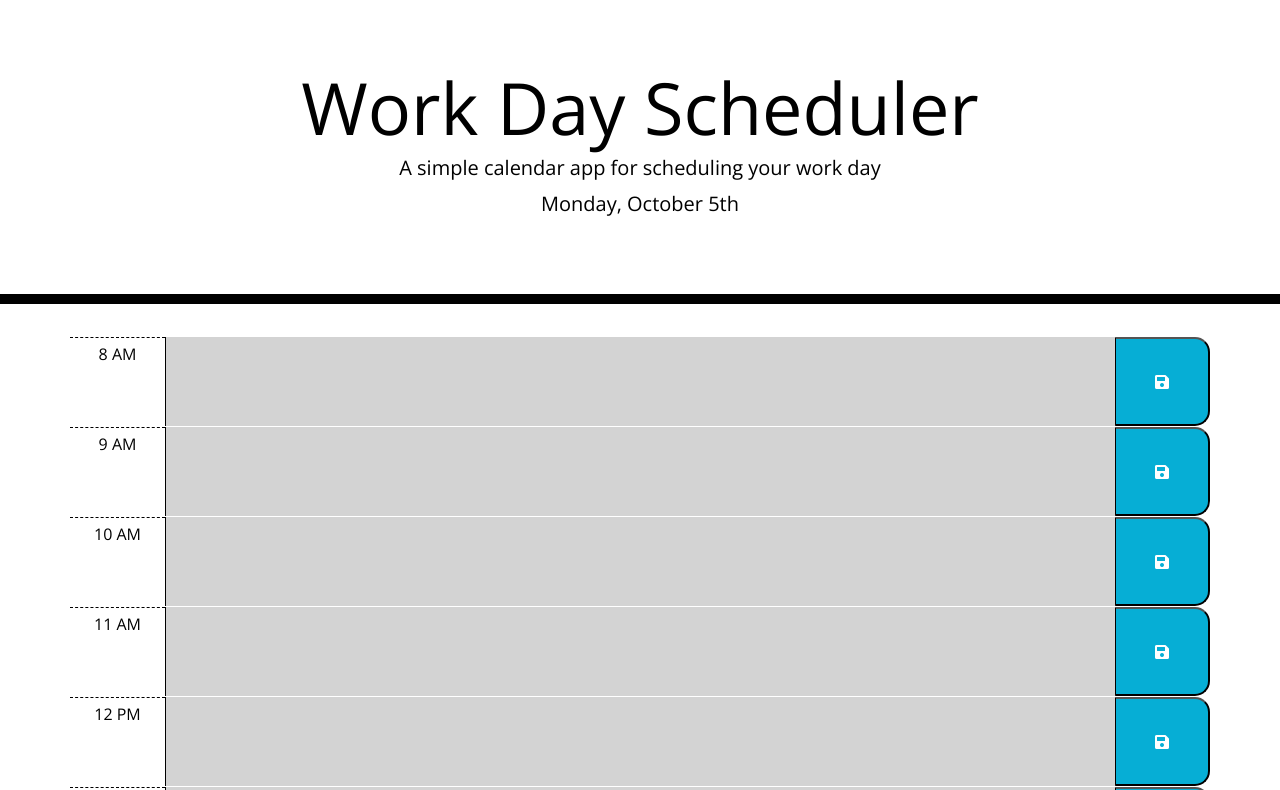
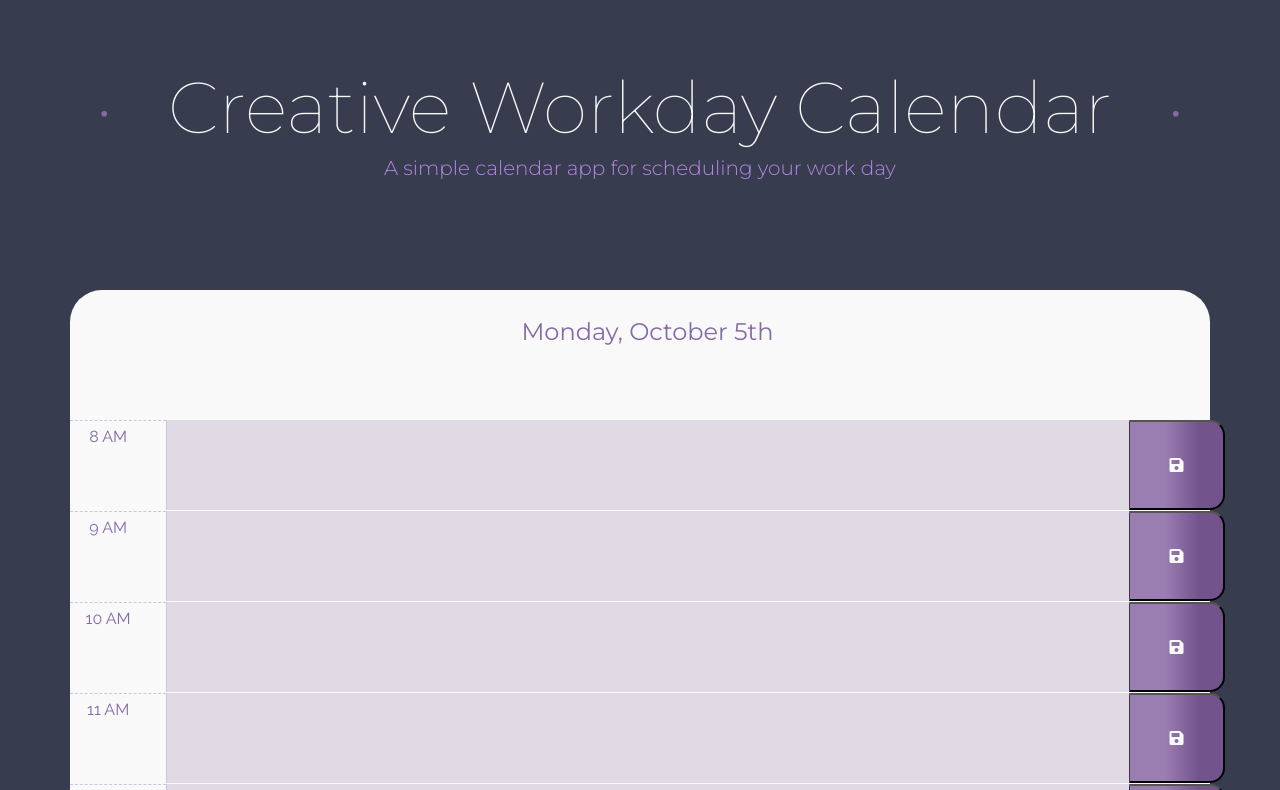
Before and after one commit to pmhagwood/workdayscheduler, a plain HTML site: page index.html in a window 1280 px wide. Shown: the top 790 px of the page. Drawn offline with nearby package versions, Linux system fonts and the light colour scheme.

Commit message:
design changes

```diff
--- a/index.html
+++ b/index.html
@@ -18,17 +18,18 @@
       href="https://fonts.googleapis.com/css?family=Open+Sans&display=swap"
       rel="stylesheet"
     />
+    <link href="https://fonts.googleapis.com/css2?family=Montserrat:ital,wght@0,100;0,200;0,300;0,400;0,500;0,600;0,700;1,100;1,200;1,300;1,400;1,500;1,600&family=Raleway:ital,wght@0,300;0,400;1,300;1,400&display=swap" rel="stylesheet">
     <link rel="stylesheet" href="style.css" />
     <title>Work Day Scheduler</title>
   </head>
 
   <body>
     <header class="jumbotron">
-      <h1 class="display-3">Work Day Scheduler</h1>
+      <h1 class="display-3"><i class="fas fa-circle"></i>Creative Workday Calendar<i class="fas fa-circle"></i></h1>
       <p class="lead">A simple calendar app for scheduling your work day</p>
-      <p id="currentDay" class="lead"></p>
     </header>
     <div class="container">
+      <p id="currentDay" class="day"></p>
       <!-- Timeblocks go here -->
       <!-- All these blocks can't include spaces in the HTML -->
       <!-- Row 1 -->
--- a/style.css
+++ b/style.css
@@ -2,23 +2,55 @@ body {
   font-family: 'Open Sans', sans-serif;
   font-size: 16px;
   line-height: 1;
+  background-color: #373c4f;
 }
 
 textarea{
+  font-family: 'Raleway', sans-serif;
   background: transparent;
   border: none;
   resize: none;
-  color: #000000;
-  border-left: 1px solid black;
+  color: #3e324d;
+  border-left: 1px solid #d0c4e1;
   padding: 10px;
 }
 
+.container {
+  background-color: #f9f9f9;
+  padding: 0px 0px 25px 15px;
+  border-radius: 2em;
+}
+
+.day {
+  font-family: 'Montserrat', sans-serif;
+  font-size: 1.5em;
+  text-align: center;
+  padding: 30px 0px 60px 0px;
+  color: #846aa7;
+}
+
 .jumbotron {
+  font-family: 'Montserrat', sans-serif;
   text-align: center;
   background-color: transparent;
-  color: black;
+  color: #f9f9f9;
   border-radius: 0;
-  border-bottom: 10px solid black;
+  /* border-bottom: 10px solid black; */
+}
+
+.lead {
+  color:#b587e0;
+}
+
+.fa-circle {
+  font-size:6px;
+  vertical-align: middle;
+  margin: 0px 5%;
+  color: #846aa7;
+}
+
+.display-3 {
+  font-weight: lighter;
 }
 
 .description{
@@ -26,44 +58,56 @@ textarea{
 }
 
 .time-block{
+  font-family: 'Raleway', sans-serif;
+  font-size: 1em;
   text-align: center;
   border-radius: 15px;
+  color:#846aa7;
+  margin-left: -20px;
 }
+
+/* .time-block::first-letter {
+  font-size:3em;
+} */
+
 
 .row {
   white-space: pre-wrap;
   height: 90px;
-  border-top: 1px solid white;;
+  /* border-top: 1px solid white;; */
+  margin-top: 1px;
 }
 
 .hour {
-  background-color: #ffffff;
-  color: #000000;
-  border-top: 1px dashed #000000;
+  /* background-color: #ffffff; */
+  /* color: #000000; */
+  border-top: 1px dashed #d0c4e1;
   padding-top:8px;
 }
 
 .past {
-  background-color: #d3d3d3;
-  color: rgb(40, 40, 40);
+  background-color: #dfdae4;
+  color: #3e324d;
 }
 
 .present {
-  background-color: #ff6961;
-  color: black;
+  background-color: #ce4949;
+  color: #f9f9f9;
 }
 
 .future {
-  background-color: #77dd77;
-  color: black;
+  background-color: #b4f7b6;
+  /* background-image: linear-gradient(to right, #846aa7 , #f9f9f9); */
+  color: #3e324d;
 }
 
 .saveBtn {
-  border-left: 1px solid black;
+  border-left: 1px solid #3e324d;
   border-top-right-radius: 15px;
   border-bottom-right-radius: 15px;
-  background-color: #06AED5;
-  color: white;
+  /* background-color: #9a7db1; */
+  background: linear-gradient(to right, #9a7db1, #9a7db1, #72538c 75%, #72538c 75%);
+  color: #f9f9f9;
 }
 
 .saveBtn i:hover {
--- a/styles.js
+++ b/styles.js
@@ -81,7 +81,7 @@ $('button').click(function() {
     // get the text the user entered
     textEntered = $(this).siblings('textarea').val();
     // console.log("text entered is ", textEntered);
-    $(this).css("background-color", "gray");
+    $(this).css("background", "#9ca2b9");
     $(this).append('<span class="savedtxt"> saved</span>');
     $(this).siblings('textarea').css('opacity', '0.8');
     $('.savedtxt').fadeOut(1000);
```
